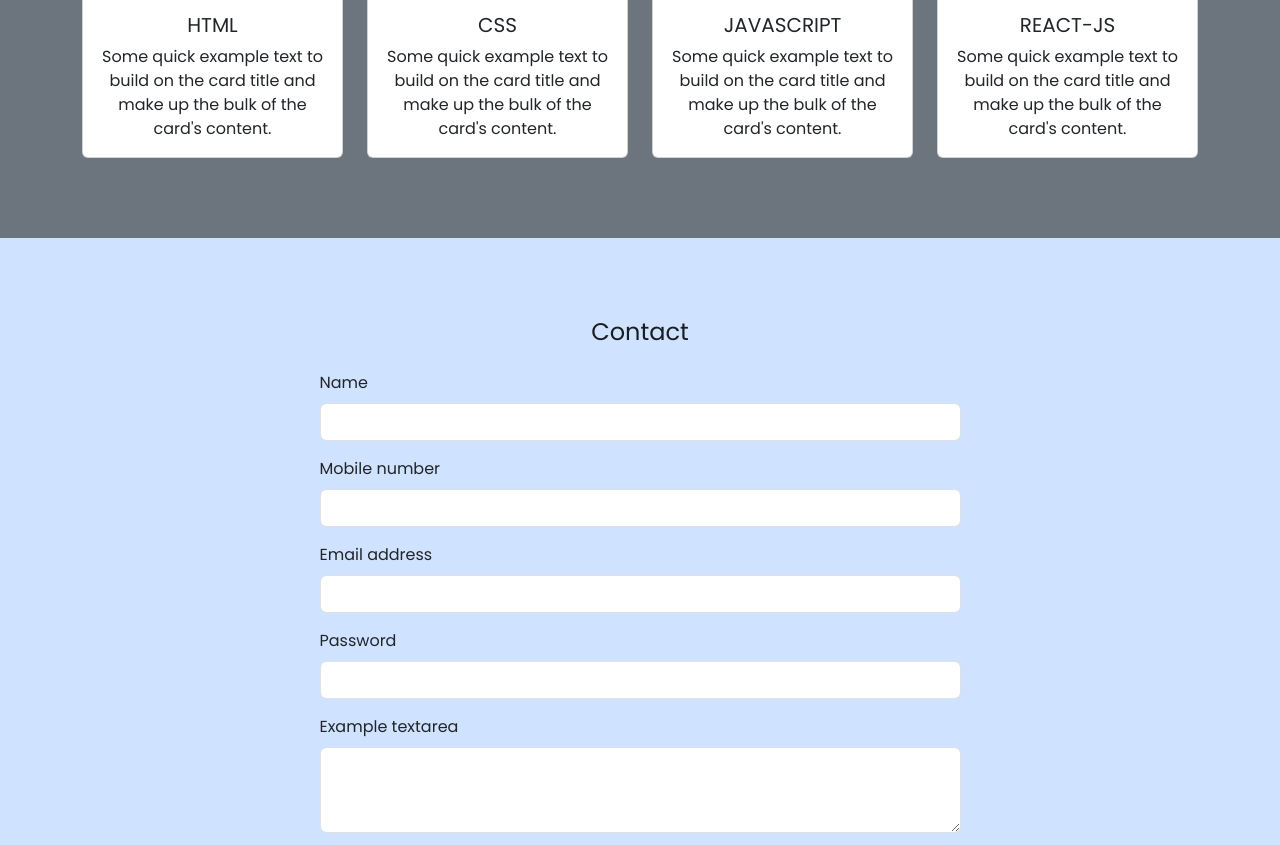
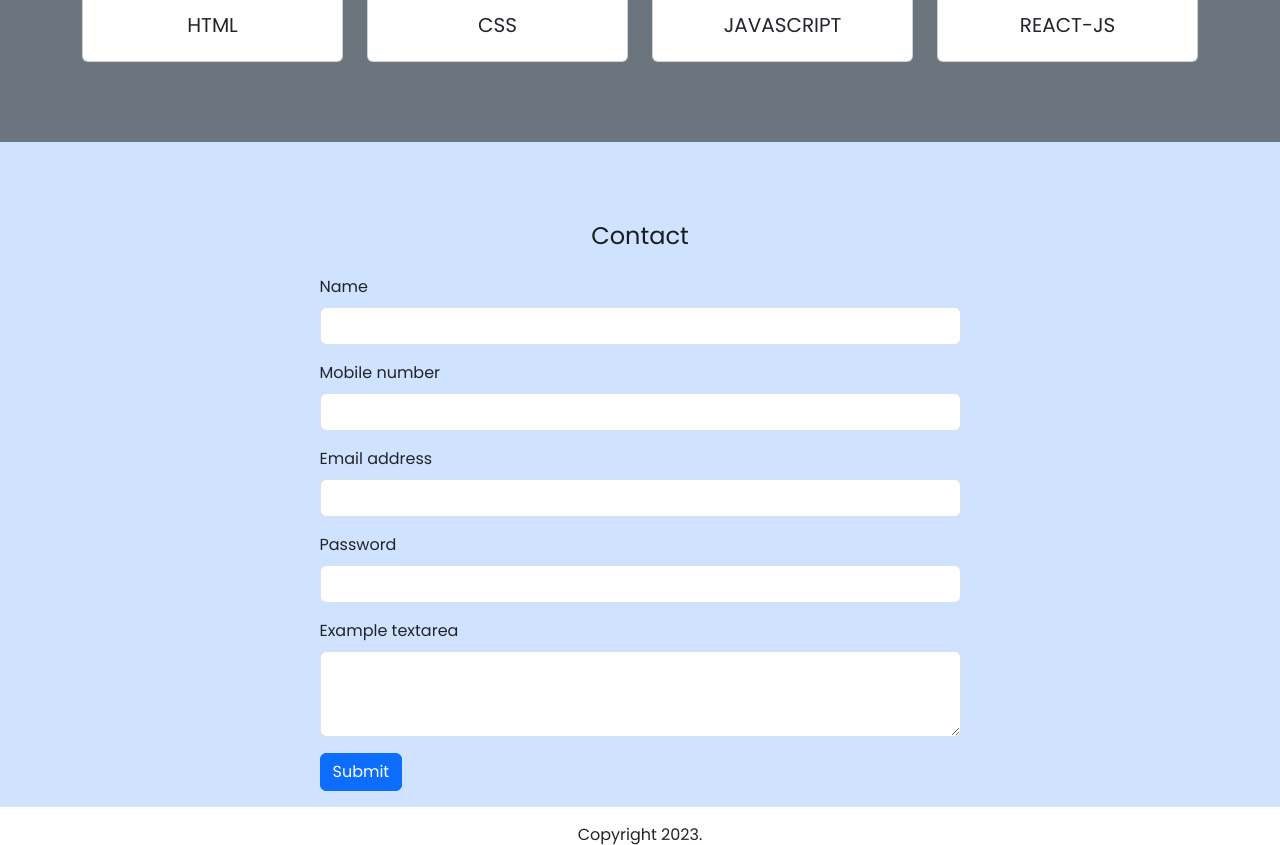
Before and after one commit to AfsalRoxix/project1, a plain HTML site: page index.html in a window 1280 px wide. Shown: the part 1929-2774 px from the top of the page. Drawn offline with nearby package versions, Linux system fonts and the light colour scheme.

Commit message:
second commit

```diff
--- a/index.html
+++ b/index.html
@@ -76,7 +76,6 @@
                         <img src="images/html.png" class="card-img-top w-50 m-auto pt-4" alt="...">
                         <div class="card-body">
                           <h5 class="card-title">HTML</h5>
-                          <p class="card-text">Some quick example text to build on the card title and make up the bulk of the card's content.</p>
                         </div>
                       </div>
                 </div>
@@ -85,7 +84,6 @@
                         <img src="images/css.png" class="card-img-top w-50 m-auto pt-4" alt="...">
                         <div class="card-body">
                           <h5 class="card-title">CSS</h5>
-                          <p class="card-text">Some quick example text to build on the card title and make up the bulk of the card's content.</p>
                         </div>
                       </div>
                 </div>
@@ -94,7 +92,6 @@
                         <img src="images/javascript.png" class="card-img-top w-50 m-auto pt-4" alt="...">
                         <div class="card-body">
                           <h5 class="card-title">JAVASCRIPT</h5>
-                          <p class="card-text">Some quick example text to build on the card title and make up the bulk of the card's content.</p>
                         </div>
                       </div>
                 </div>
@@ -103,7 +100,6 @@
                         <img src="images/react-js.png" class="card-img-top w-50 m-auto pt-4" alt="...">
                         <div class="card-body">
                           <h5 class="card-title">REACT-JS</h5>
-                          <p class="card-text">Some quick example text to build on the card title and make up the bulk of the card's content.</p>
                         </div>
                       </div>
                 </div>
```
